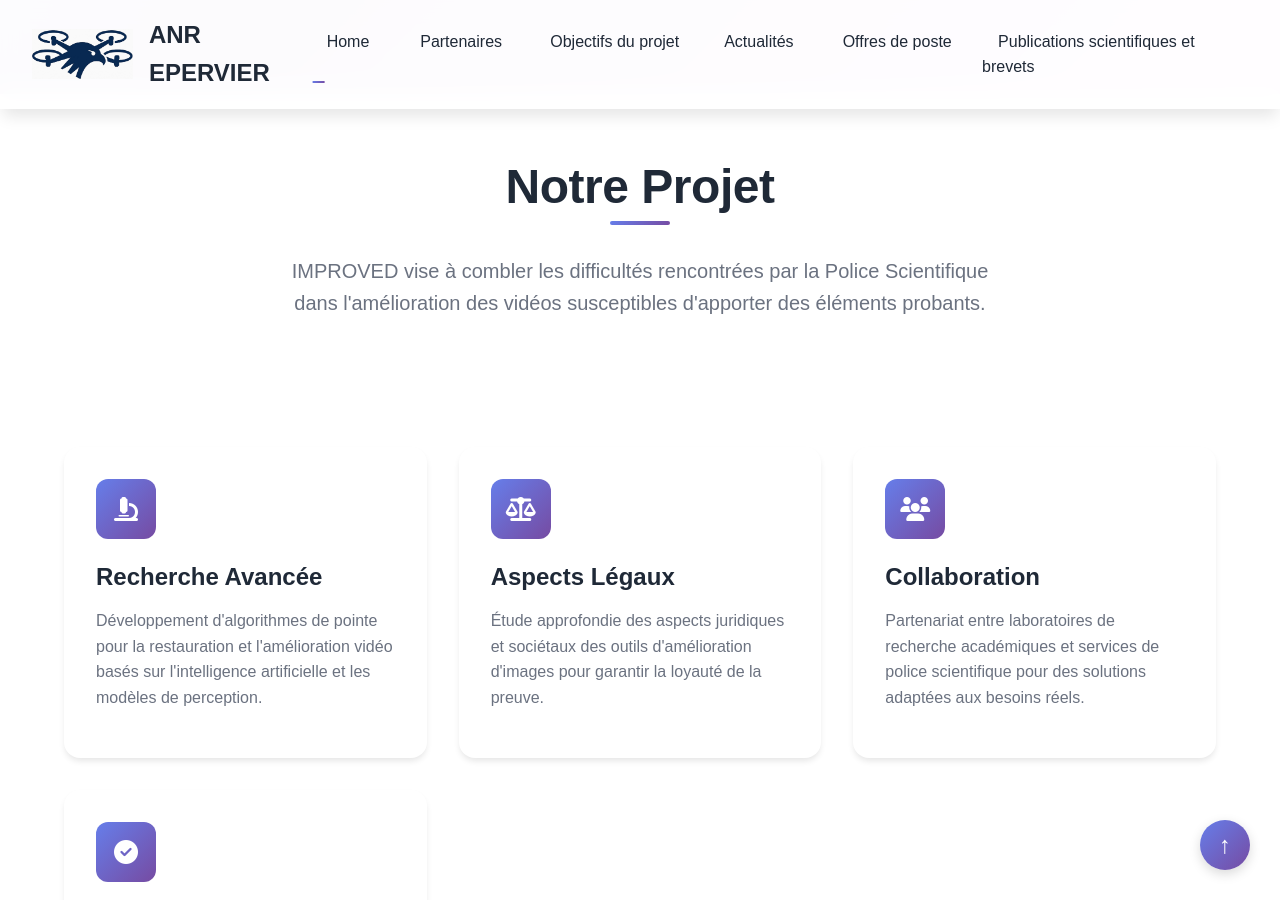
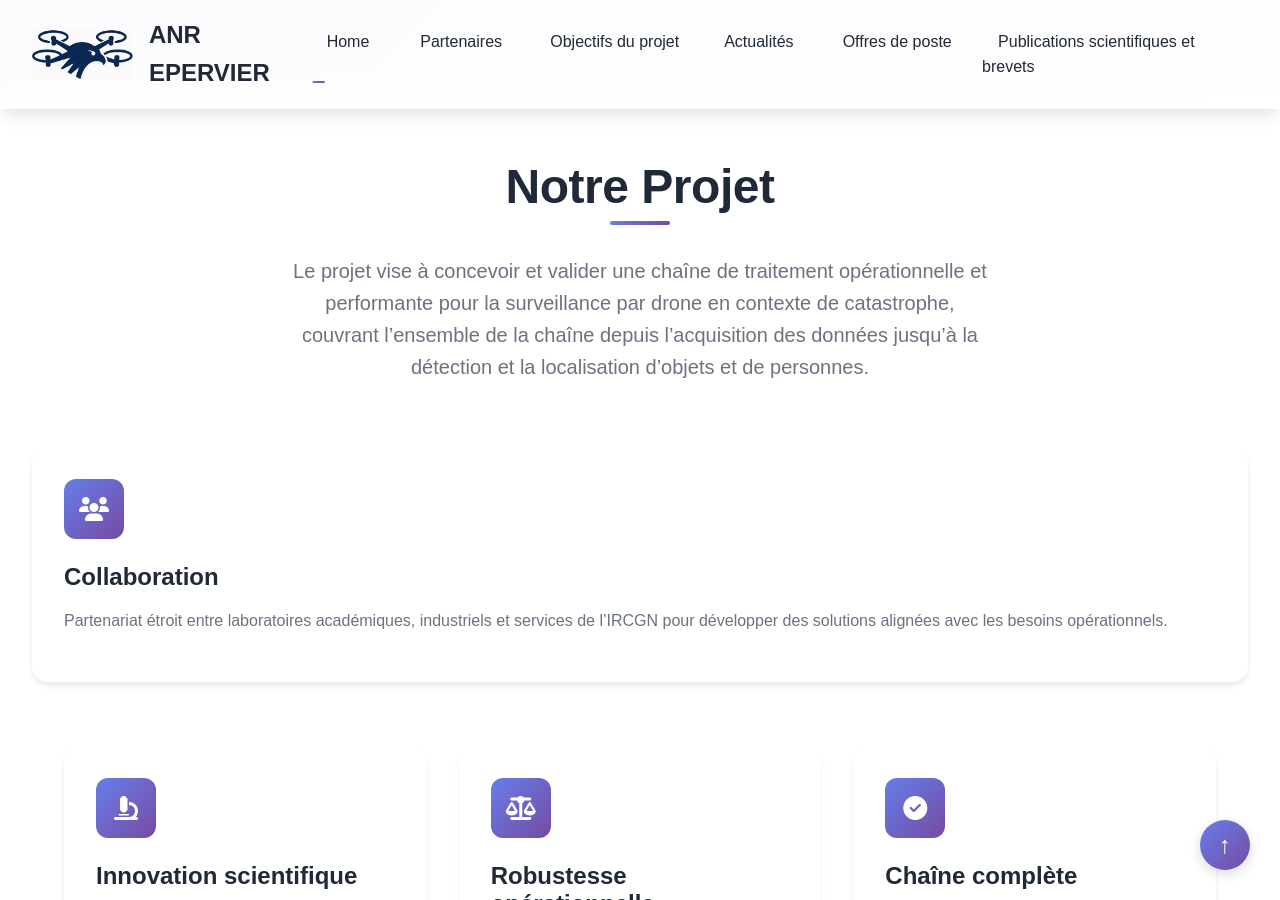
Before and after one commit to XLIM-Perception/anr-epervier, a Jekyll site: the page built from index.html, in a window 1280 px wide and 900 px high, scrolled down 902 px. Built offline with Jekyll 4.4.1, drawn with Linux system fonts in a browser that asks for light colours; the list of posts is cut into pages by our own code; some of the changed text lies outside the part shown.

Commit message:
Update index.html

```diff
--- a/index.html
+++ b/index.html
@@ -28,20 +28,31 @@ title: Accueil
   <div class="section-header">
     <h2 class="section-title">Notre Projet</h2>
     <p class="section-subtitle">
-      IMPROVED vise à combler les difficultés rencontrées par la Police Scientifique
-      dans l'amélioration des vidéos susceptibles d'apporter des éléments probants.
+      Le projet vise à concevoir et valider une chaîne de traitement opérationnelle et performante pour la surveillance par drone en contexte de catastrophe,
+      couvrant l’ensemble de la chaîne depuis l’acquisition des données jusqu’à la détection et la localisation d’objets et de personnes.
     </p>
   </div>
+
+    <div class="card fade-in-up">
+      <div class="card-icon">
+        <i class="fas fa-users"></i>
+      </div>
+      <h3 class="card-title">Collaboration</h3>
+      <p class="card-description">
+        Partenariat étroit entre laboratoires académiques, industriels et services de l’IRCGN pour
+        développer des solutions alignées avec les besoins opérationnels.
+      </p>
+    </div>
 
   <div class="cards-container">
     <div class="card fade-in-up">
       <div class="card-icon">
         <i class="fas fa-microscope"></i>
       </div>
-      <h3 class="card-title">Recherche Avancée</h3>
+      <h3 class="card-title"> Innovation scientifique</h3>
       <p class="card-description">
-        Développement d'algorithmes de pointe pour la restauration et l'amélioration
-        vidéo basés sur l'intelligence artificielle et les modèles de perception.
+        Développement d’approches avancées en vision par ordinateur, IA embarquée et
+        traitement d’images pour des environnements contraints et dégradés.
       </p>
     </div>
 
@@ -49,21 +60,23 @@ title: Accueil
       <div class="card-icon">
         <i class="fas fa-balance-scale"></i>
       </div>
-      <h3 class="card-title">Aspects Légaux</h3>
+      <h3 class="card-title">Robustesse opérationnelle</h3>
       <p class="card-description">
-        Étude approfondie des aspects juridiques et sociétaux des outils d'amélioration
-        d'images pour garantir la loyauté de la preuve.
+        Conception de systèmes capables de fonctionner malgré pertes de données,
+        absence de GNSS et fortes contraintes de calcul.
       </p>
     </div>
 
+
     <div class="card fade-in-up">
       <div class="card-icon">
-        <i class="fas fa-users"></i>
+        <i class="fas fa-check-circle"></i>
       </div>
-      <h3 class="card-title">Collaboration</h3>
+      <h3 class="card-title">Chaîne complète</h3>
       <p class="card-description">
-        Partenariat entre laboratoires de recherche académiques et services de
-        police scientifique pour des solutions adaptées aux besoins réels.
+        De la transmission et du codage à l’amélioration, la détection et la
+        localisation, EPERVIER couvre l’ensemble du pipeline de traitement visuel.
+
       </p>
     </div>
 
@@ -71,10 +84,12 @@ title: Accueil
       <div class="card-icon">
         <i class="fas fa-check-circle"></i>
       </div>
-      <h3 class="card-title">Validation Rigoureuse</h3>
+      <h3 class="card-title"> Impact terrain</h3>
       <p class="card-description">
-        Protocoles stricts de validation et métriques de qualité pour garantir
-        la fiabilité et l'utilité des traitements proposés.
+        Applications directes pour la sécurité civile, l’investigation et la gestion de crise, avec un
+        fort potentiel de transfert vers les acteurs opérationnels.
+
+
       </p>
     </div>
   </div>
@@ -85,7 +100,7 @@ title: Accueil
   <div class="section-header">
     <h2 class="section-title">Dernières Actualités</h2>
     <p class="section-subtitle">
-      Suivez les dernières activités et réunions du consortium IMPROVED
+      Suivez les dernières activités et réunions du consortium EPERVIER
     </p>
   </div>
 
```
